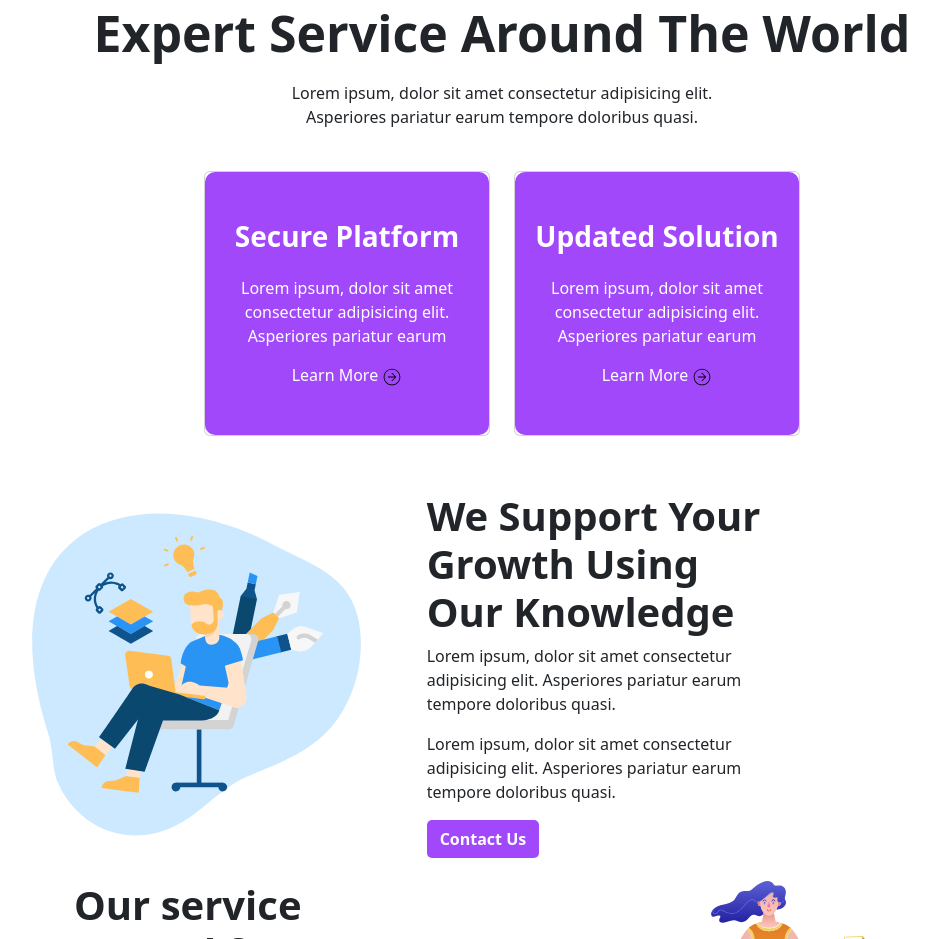
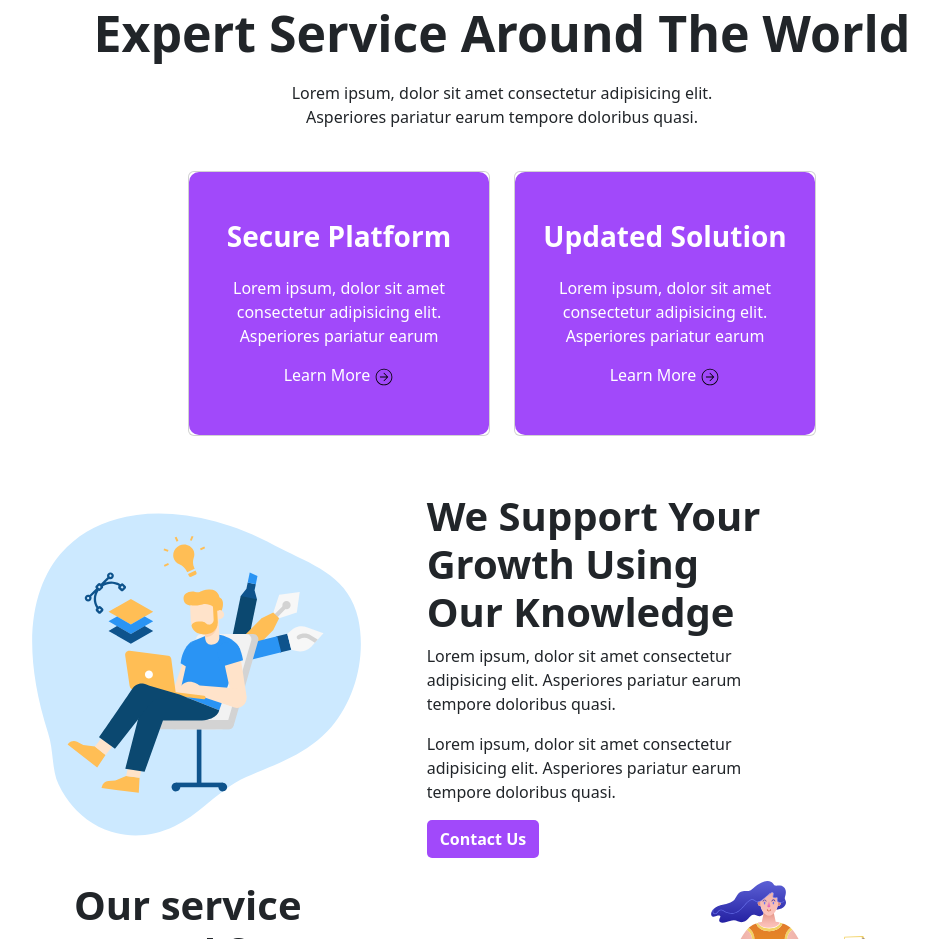
Before and after one commit to ujwalvinay/Startup-Website, a plain HTML site: page index.html in a window 1280 px wide. Shown: the part 1481-2420 px from the top of the page, without its empty margins (138-1076 px from the left). Drawn offline with nearby package versions, Linux system fonts and the light colour scheme.

Commit message:
Update style.css

```diff
--- a/style.css
+++ b/style.css
@@ -93,6 +93,10 @@ h1
     {
         width: 100%;
     }
+    .navbar
+{
+    padding: 0 ;
+}
 }
 /* Problem Section */
 #problem-h1
@@ -126,7 +130,7 @@ h1
 /* Service Section */
 .service-row
 {
-    padding: 2rem;
+    padding: 2rem 0;
 }
 .card-body
 {
@@ -157,6 +161,18 @@ h1
 
 
 @media screen and (max-width:540px) {
+    .card-text
+    {
+        width: 90%;
+    }
+    .card
+    {
+        margin: auto;
+    }
+    .card-body
+    {
+        padding: 3rem 1rem;
+    }
     .service-row
     {
         gap: 2rem;
```
